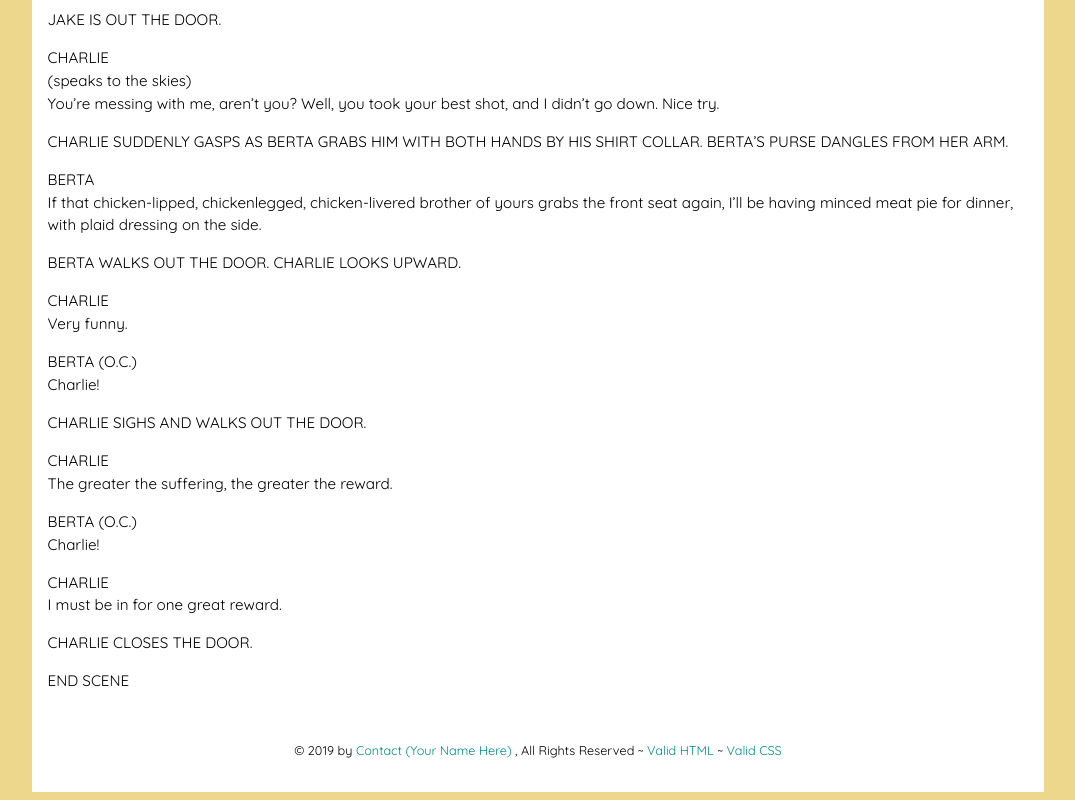
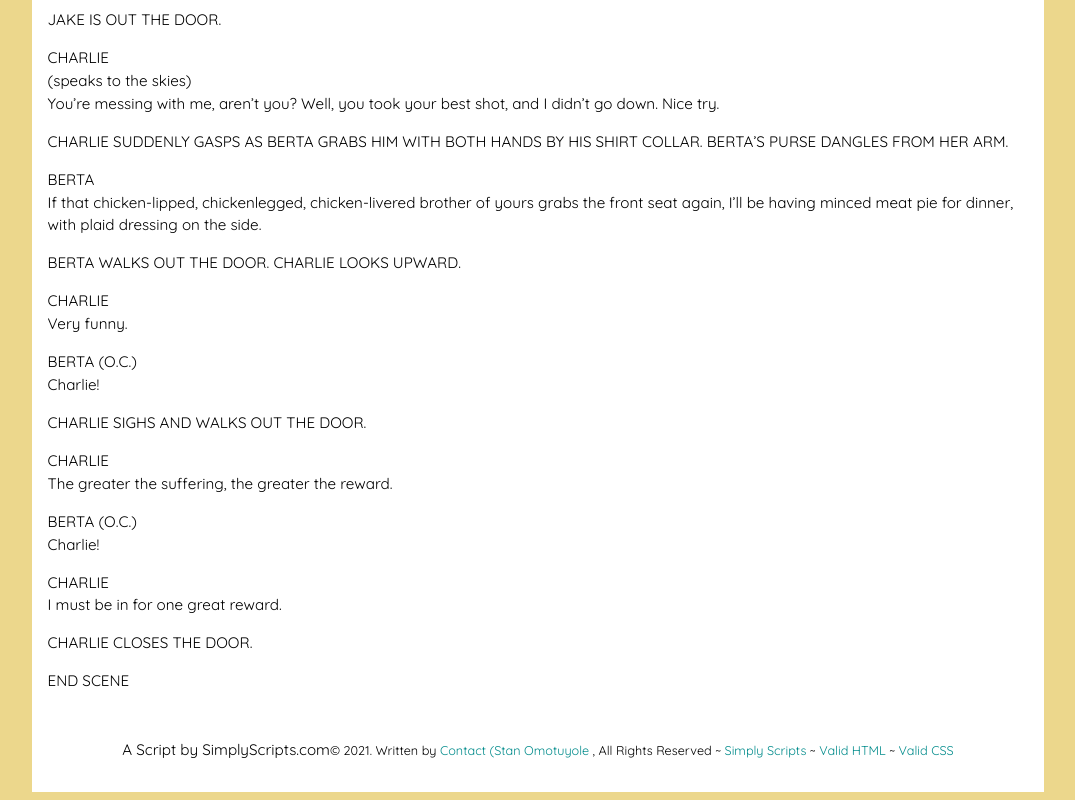
Before and after one commit to only1finesse/dom-play, a plain HTML site: page index.html in a window 1280 px wide. Shown: the part 2809-3609 px from the top of the page, without its empty margins (102-1177 px from the left). Drawn offline with Linux system fonts and the light colour scheme.

Commit message:
fixed css

```diff
--- a/index.html
+++ b/index.html
@@ -264,7 +264,8 @@
 
 
     <footer>
-      <p><small>&copy; 2019 by <a href="contact.php">Contact (Your Name Here) </a>, All Rights Reserved ~ <a
+      <p>A Script by SimplyScripts.com<small>&copy; 2021. Written by <a href="contact.php">Contact (Stan Omotuyole </a>, All Rights Reserved ~ <a
+            href="https://www.simplyscripts.com/scripts/ItWasLightRedScript.pdf" target="_blank">Simply Scripts</a> ~ <a
             href="http://validator.w3.org/check/referer" target="_blank">Valid HTML</a> ~ <a
             href="http://jigsaw.w3.org/css-validator/check?uri=referer" target="_blank">Valid CSS</a></small></p>
     </footer>
```
